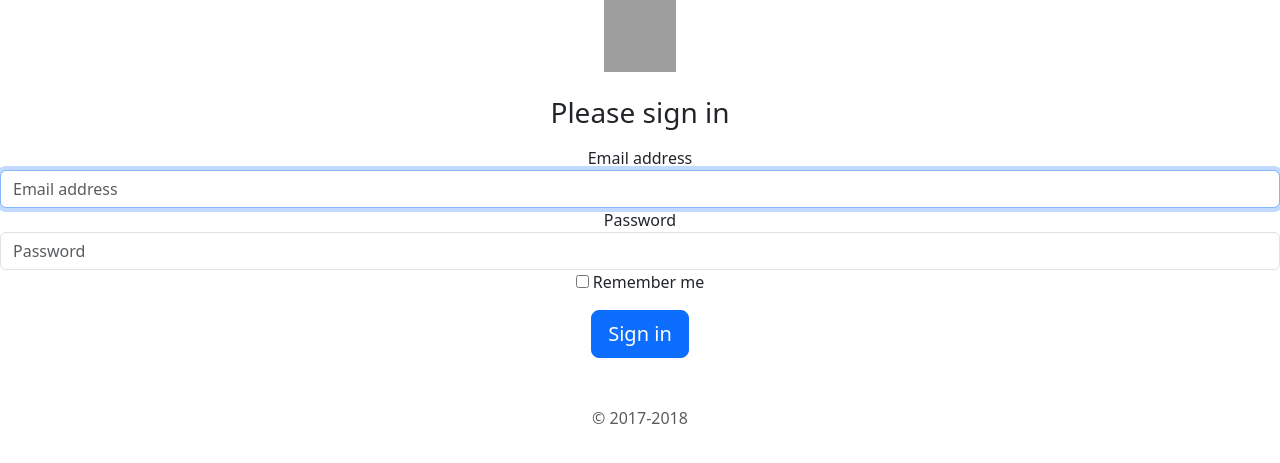
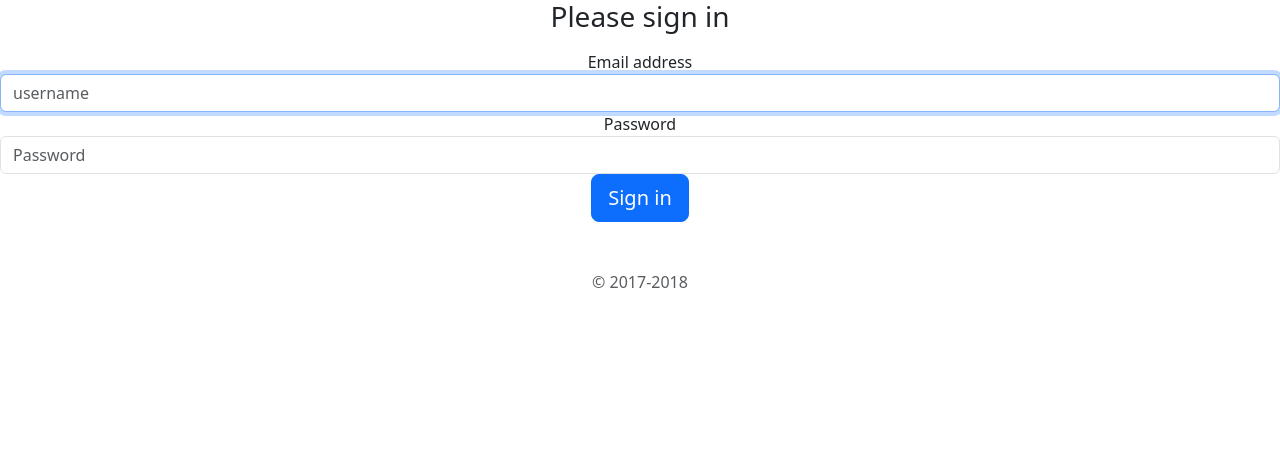
Before and after one commit to Forbusinessuseyukikoishiguro/BOARDPROJECT2, a Django app: page /signup/ in a window 1280 px wide. Shown: the top 463 px of the page. Run offline with Django 5.2, Linux system fonts and the light colour scheme; grey boxes are pictures that could not be loaded.

Commit message:
0317_ログイン画面bootstrap1353

```diff
--- a/boardproject/templates/signup.html
+++ b/boardproject/templates/signup.html
@@ -3,16 +3,14 @@
 {% block content %}
 <body class="text-center">
     <form class="form-signin">
-      <img class="mb-4" src="https://getbootstrap.com/docs/4.0/assets/brand/bootstrap-solid.svg" alt="" width="72" height="72">
+
       <h1 class="h3 mb-3 font-weight-normal">Please sign in</h1>
       <label for="inputEmail" class="sr-only">Email address</label>
-      <input type="email" id="inputEmail" class="form-control" placeholder="Email address" required autofocus>
+      <input type="text" id="inputEmail" class="form-control" placeholder="username" name = 'username' required autofocus>
       <label for="inputPassword" class="sr-only">Password</label>
-      <input type="password" id="inputPassword" class="form-control" placeholder="Password" required>
-      <div class="checkbox mb-3">
-        <label>
-          <input type="checkbox" value="remember-me"> Remember me
-        </label>
+      <input type="password" id="inputPassword" class="form-control" placeholder="Password" name = 'Password' required>
+
+
       </div>
       <button class="btn btn-lg btn-primary btn-block" type="submit">Sign in</button>
       <p class="mt-5 mb-3 text-muted">&copy; 2017-2018</p>
```
